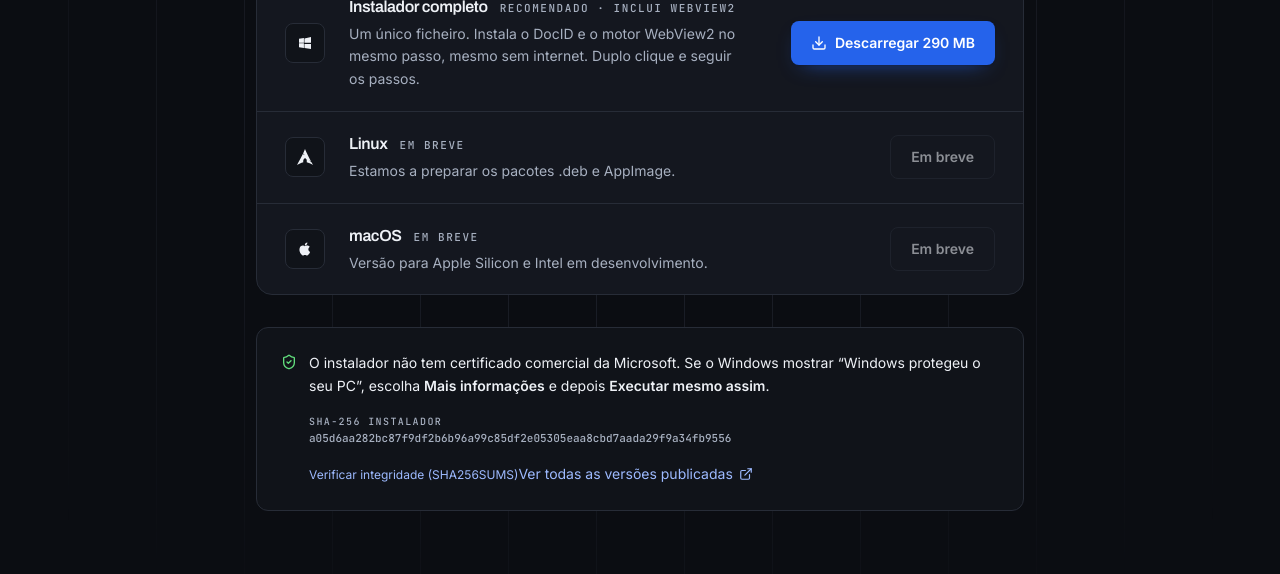
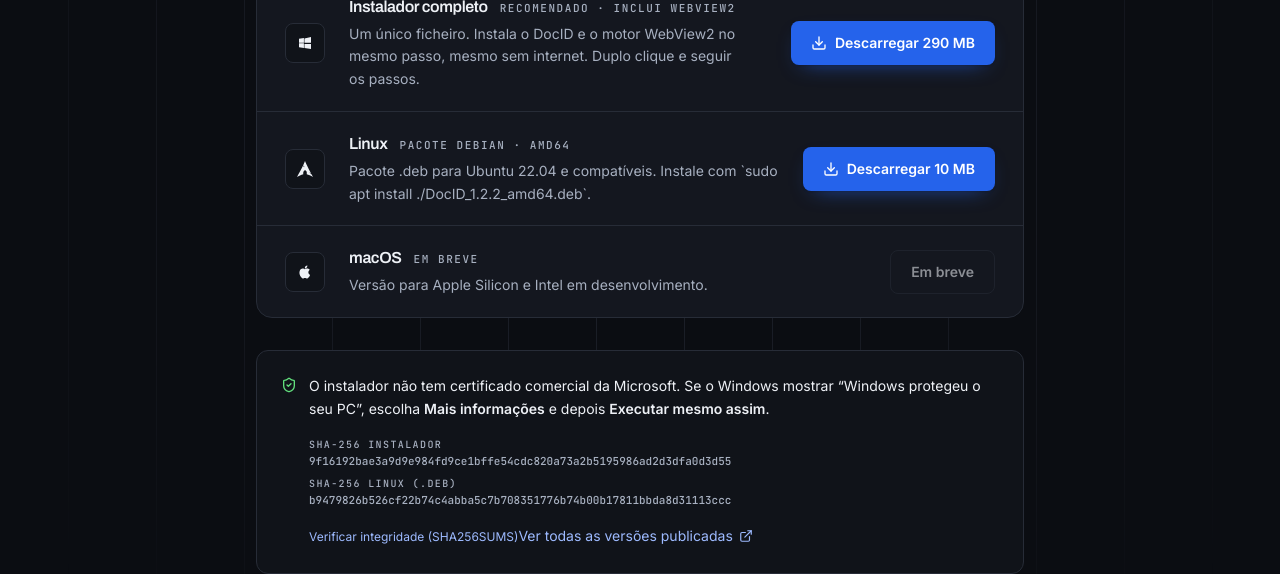
Before and after one commit to NiltonCarlosdawg/Identifierdocuments, a React (Vite) app in the folder apps/landing/: page / in a window 1280 px wide. Shown: the part 5480-6054 px from the top of the page. Built offline with nearby package versions, Linux system fonts and the light colour scheme; no server answers.

Commit message:
feat(landing): publish Linux .deb and refresh checksums

```diff
--- a/apps/landing/src/components/sections/Faq.tsx
+++ b/apps/landing/src/components/sections/Faq.tsx
@@ -16,7 +16,7 @@ const QUESTIONS = [
   },
   {
     q: "Funciona em Mac ou Linux?",
-    a: "Ainda não. Esta versão corre em Windows 10 e 11, 64 bits. As versões para Linux e macOS estão em preparação e serão publicadas na mesma página de versões.",
+    a: "Sim, em Linux: há um pacote .deb para Ubuntu 22.04 e compatíveis (amd64). Windows 10 e 11, 64 bits, tem instalador completo. A versão para macOS está em preparação e será publicada na mesma página.",
   },
   {
     q: "Como actualizo a aplicação?",
--- a/apps/landing/src/components/ui/download-section.tsx
+++ b/apps/landing/src/components/ui/download-section.tsx
@@ -9,7 +9,12 @@ export const DOWNLOADS = {
   installer: {
     href: "/downloads/DocID_1.2.2_x64-setup.exe",
     size: "290 MB",
-    sha256: "a05d6aa282bc87f9df2b6b96a99c85df2e05305eaa8cbd7aada29f9a34fb9556",
+    sha256: "9f16192bae3a9d9e984fd9ce1bffe54cdc820a73a2b5195986ad2d3dfa0d3d55",
+  },
+  linux: {
+    href: "/downloads/DocID_1.2.2_amd64.deb",
+    size: "10 MB",
+    sha256: "b9479826b526cf22b74c4abba5c7b708351776b74b00b17811bbda8d31113ccc",
   },
 } as const;
 
@@ -103,9 +108,14 @@ export function DownloadSection() {
             <PlatformRow
               mark={<LinuxMark className="h-4 w-4" />}
               name="Linux"
-              meta="Em breve"
-              detail="Estamos a preparar os pacotes .deb e AppImage."
-              action={<span className="btn-ghost w-full cursor-not-allowed opacity-55 sm:w-auto" aria-disabled="true">Em breve</span>}
+              meta="Pacote Debian · amd64"
+              detail="Pacote .deb para Ubuntu 22.04 e compatíveis. Instale com `sudo apt install ./DocID_1.2.2_amd64.deb`."
+              action={
+                <a className="btn-primary w-full sm:w-auto" href={DOWNLOADS.linux.href}>
+                  <Download className="h-4 w-4" />
+                  Descarregar {DOWNLOADS.linux.size}
+                </a>
+              }
             />
             <div className="rule" />
             <PlatformRow
@@ -135,6 +145,12 @@ export function DownloadSection() {
                       {DOWNLOADS.installer.sha256}
                     </dd>
                   </div>
+                  <div className="flex flex-wrap items-baseline gap-x-2">
+                    <dt className="font-mono text-[10px] uppercase tracking-[0.14em] text-docid-muted">SHA-256 Linux (.deb)</dt>
+                    <dd className="w-full break-all font-mono text-[11px] leading-relaxed text-docid-muted">
+                      {DOWNLOADS.linux.sha256}
+                    </dd>
+                  </div>
                 </dl>
                 <a
                   className="mt-2 inline-flex text-xs font-medium text-docid-link underline-offset-4 hover:underline"
```
